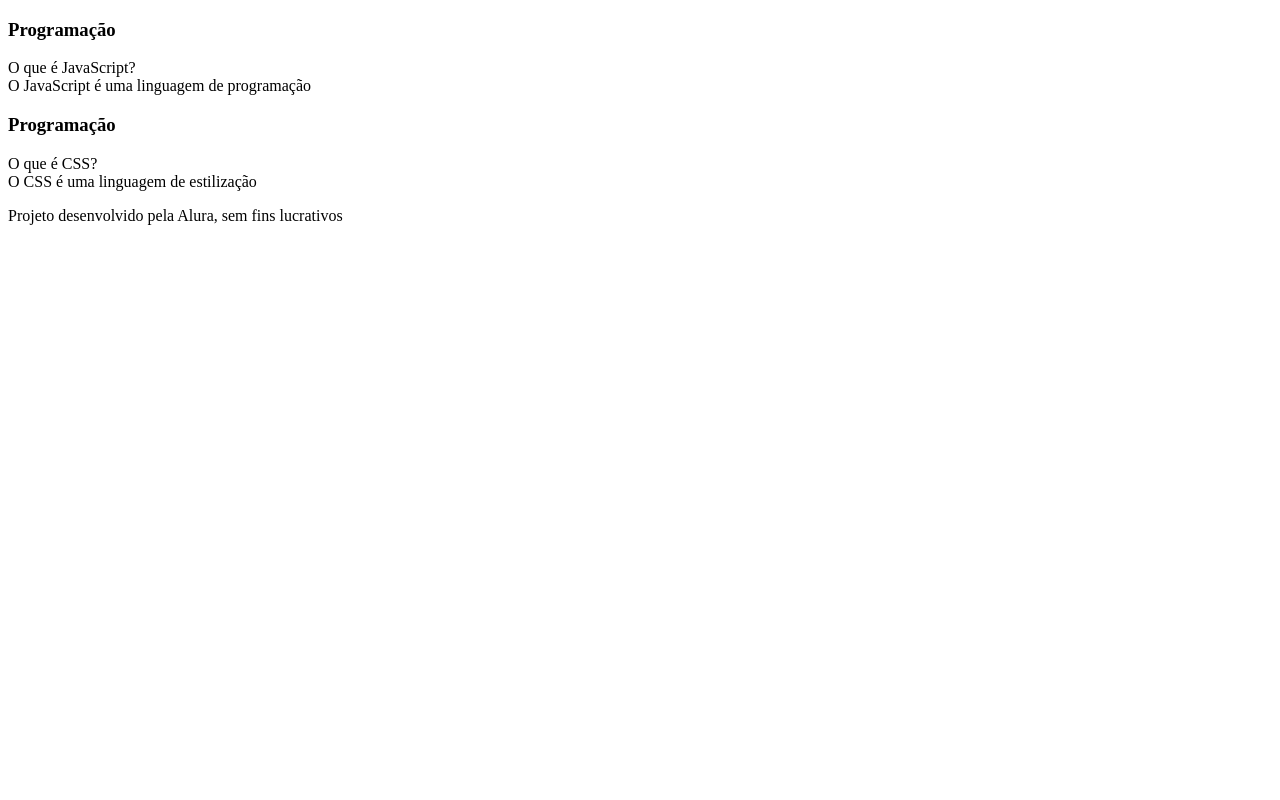
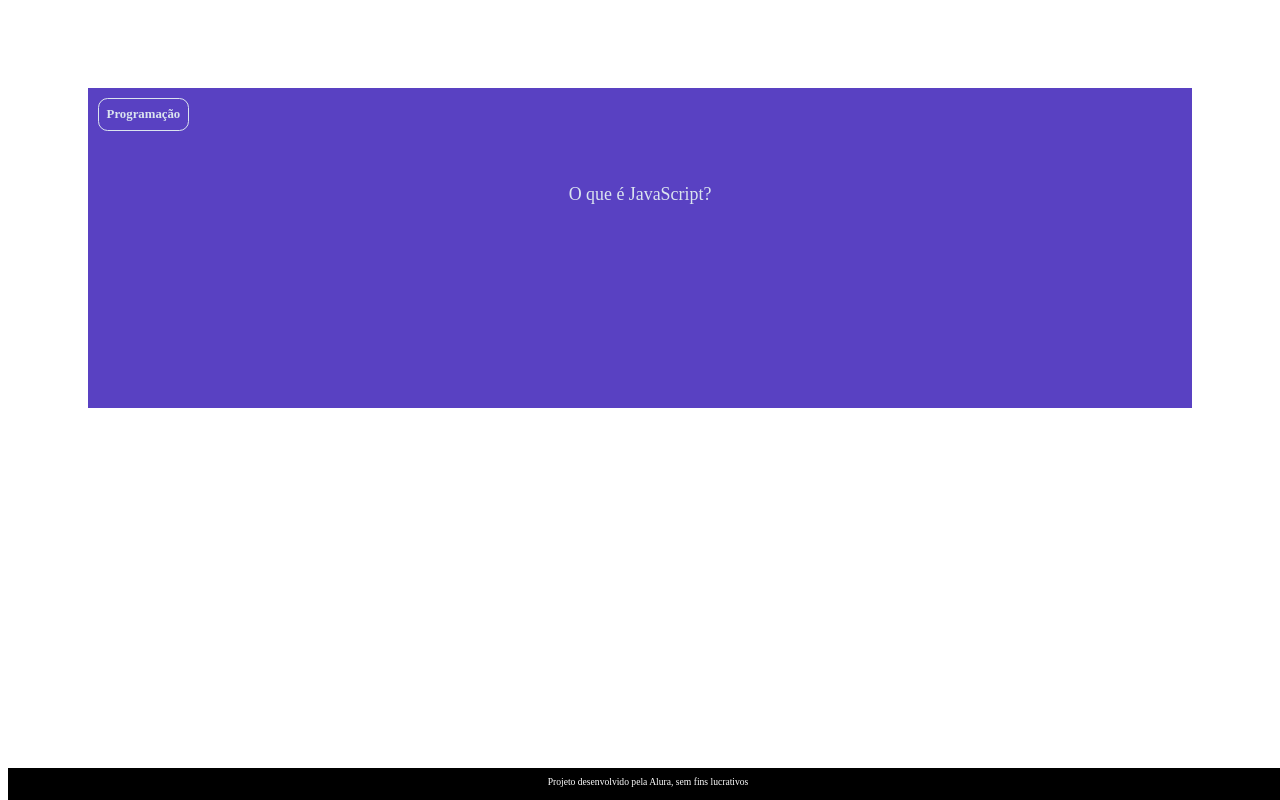
Before and after one commit to lanaoliveira2020/flashcards, a plain HTML site: page index.html in a window 1280 px wide. Drawn offline with Linux system fonts and the light colour scheme; files that its build step writes are made by us from their sources.

Commit message:
Add files via upload

```diff
--- a/index.html
+++ b/index.html
@@ -3,6 +3,7 @@
 <head>
     <meta charset="UTF-8">
     <meta name="viewport" content="width=device-width, initial-scale=1.0">
+    <link rel="stylesheet" href="assets/style.css">
     <title>Flashcard</title>
 </head>
 <body>
@@ -12,21 +13,10 @@
                 <div class="cartao__conteudo">
                     <h3>Programação</h3>
                     <div class="cartao__conteudo__pergunta">
-                        O que é JavaScript?
+                        <p>O que é JavaScript?</p>
                     </div>
                     <div class="cartao__conteudo__resposta">
-                        O JavaScript é uma linguagem de programação
-                    </div>
-                </div>
-            </article>
-            <article class="cartao">
-                <div class="cartao__conteudo">
-                    <h3>Programação</h3>
-                    <div class="cartao__conteudo__pergunta">
-                        O que é CSS?
-                    </div>
-                    <div class="cartao__conteudo__resposta">
-                        O CSS é uma linguagem de estilização
+                        <p>O JavaScript é uma linguagem de programação</p>
                     </div>
                 </div>
             </article>
@@ -35,5 +25,7 @@
     <footer>
         <p>Projeto desenvolvido pela Alura, sem fins lucrativos</p>
     </footer>
+    <script src="app.js"></script>
+    <script src="perguntas.js"></script>
 </body>
 </html>
```
